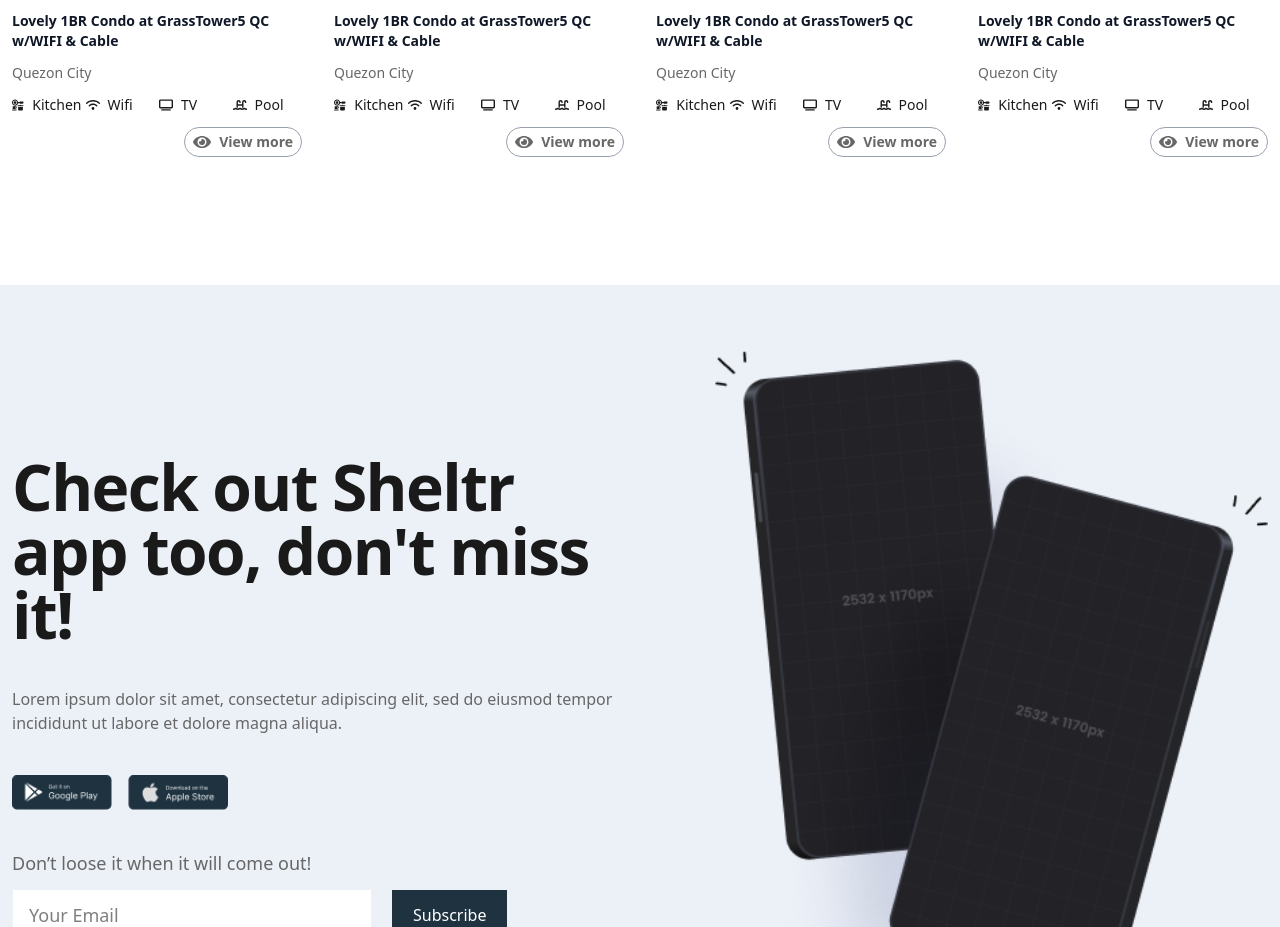
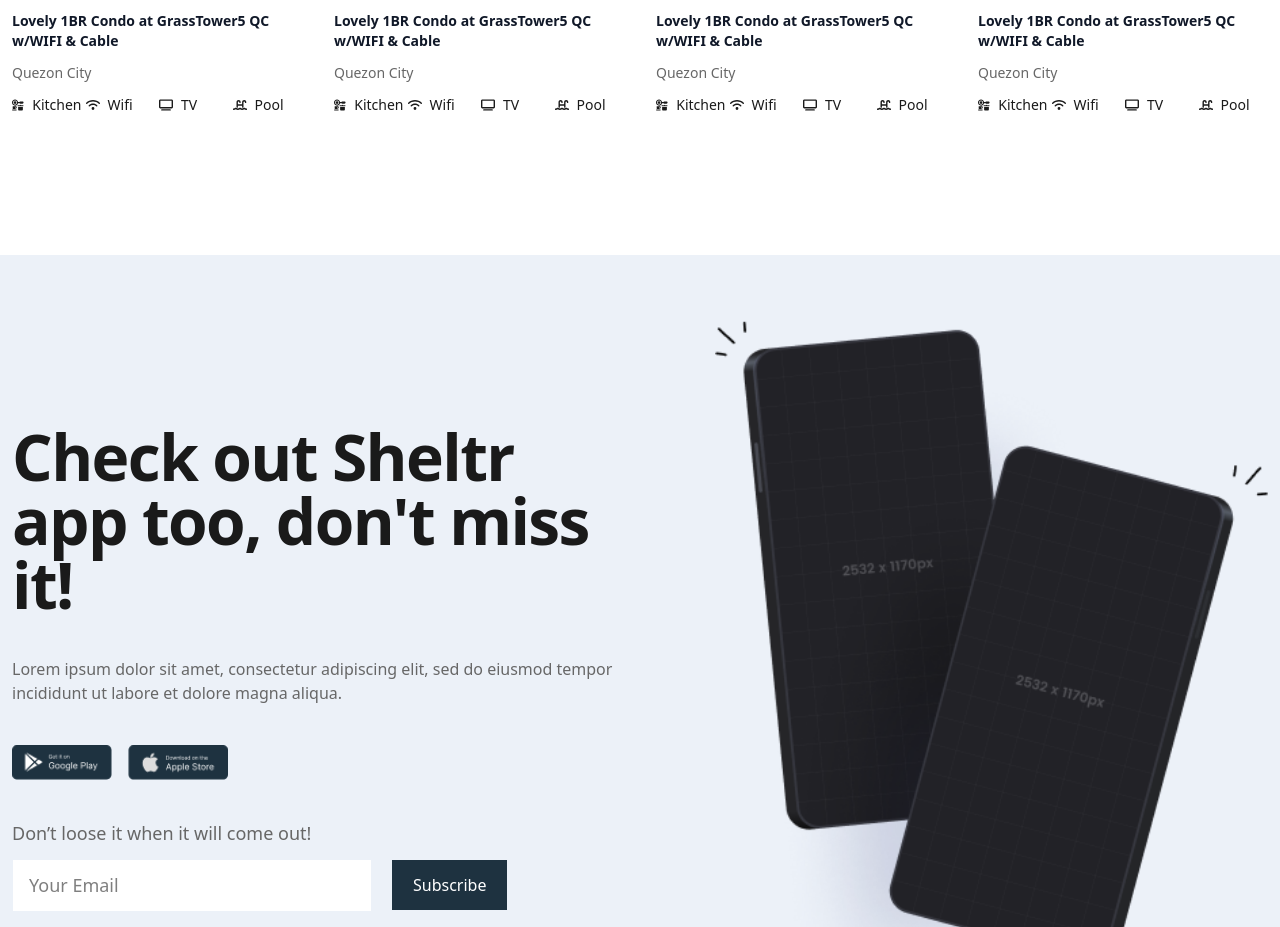
Before and after one commit to alonzojoe/sheltr, a React (Vite) app: page / in a window 1280 px wide. Shown: the part 2100-3027 px from the top of the page. Built offline with nearby package versions, Linux system fonts and the light colour scheme.

Commit message:
view button hide on large screens

```diff
--- a/src/features/Listings/components/Rentals.tsx
+++ b/src/features/Listings/components/Rentals.tsx
@@ -115,7 +115,7 @@ export const RentalItem = ({ rental }: RentalItemProps) => {
             <span>Pool</span>
           </div>
         </GridContainer>
-        <div className="flex items-center justify-end gap-2 text-text-sub">
+        <div className="md:hidden flex items-center justify-end gap-2 text-text-sub">
           <div className="border hover:bg-primary hover:text-white border-gray-400 rounded-3xl px-2 py-1 flex items-center gap-2">
             <FaEye className="inline-block mt-0" />
             <span className="font-semibold text-sm mt-0">View more</span>
```
